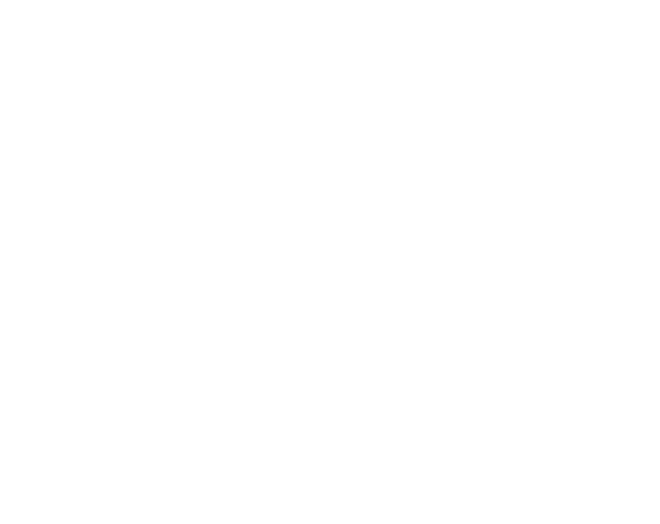
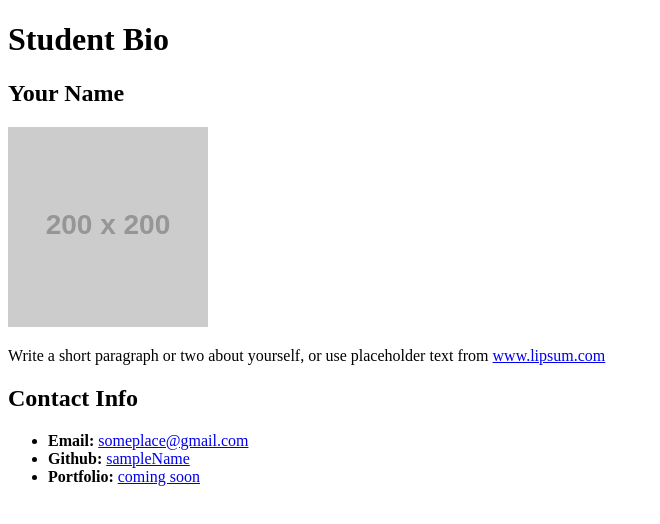
Before and after one commit to benzed3/css-practice-01_06, a plain HTML site: page index.html in a window 1280 px wide. Shown: the whole page, without its empty margins (0-660 px from the left). Drawn offline with Linux system fonts and the light colour scheme; placeholder pictures from the web are drawn by us.

Commit message:
adding basic html text

```diff
--- a/index.html
+++ b/index.html
@@ -10,6 +10,31 @@
 
 <body>
 
+    <header>
+        <h1>Student Bio</h1>
+      </header>
+
+      <div>
+
+        <section>
+
+          <h2>Your Name</h2>
+
+          <img src="https://placehold.it/200x200" alt="Your Name">
+
+          <p>Write a short paragraph or two about yourself, or use placeholder text from <a href="http://www.lipsum.com/">www.lipsum.com</a></p>
+        </section>
+
+        <section>
+          <h2>Contact Info</h2>
+          <ul>
+            <li><strong>Email:</strong> <a href="#">someplace@gmail.com</a></li>
+            <li><strong>Github:</strong> <a href="#">sampleName</a></li>
+            <li><strong>Portfolio:</strong> <a href="#">coming soon</a></li>
+          </ul>
+        </section>
+      </div>
+
 </body>
 
 </html>
```
